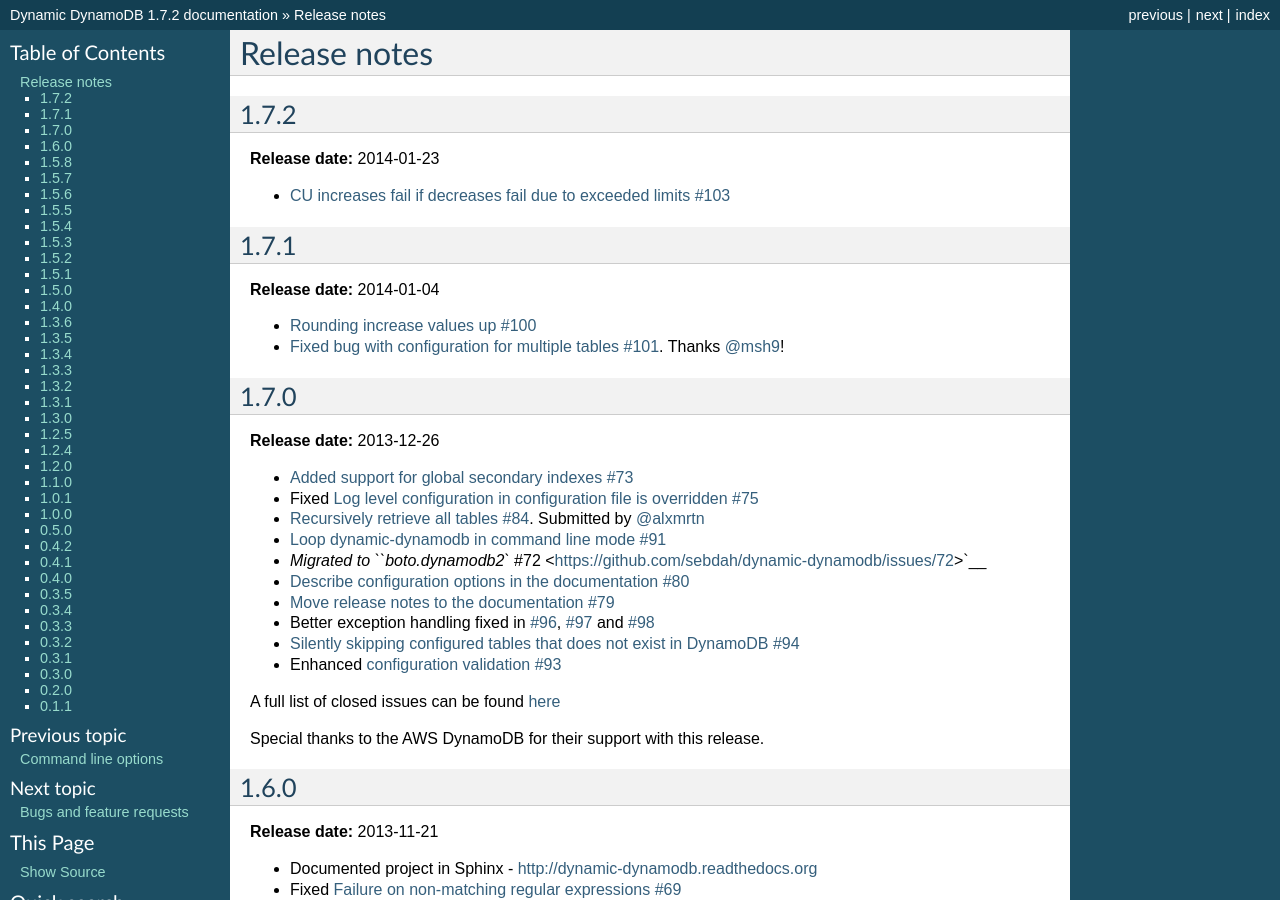
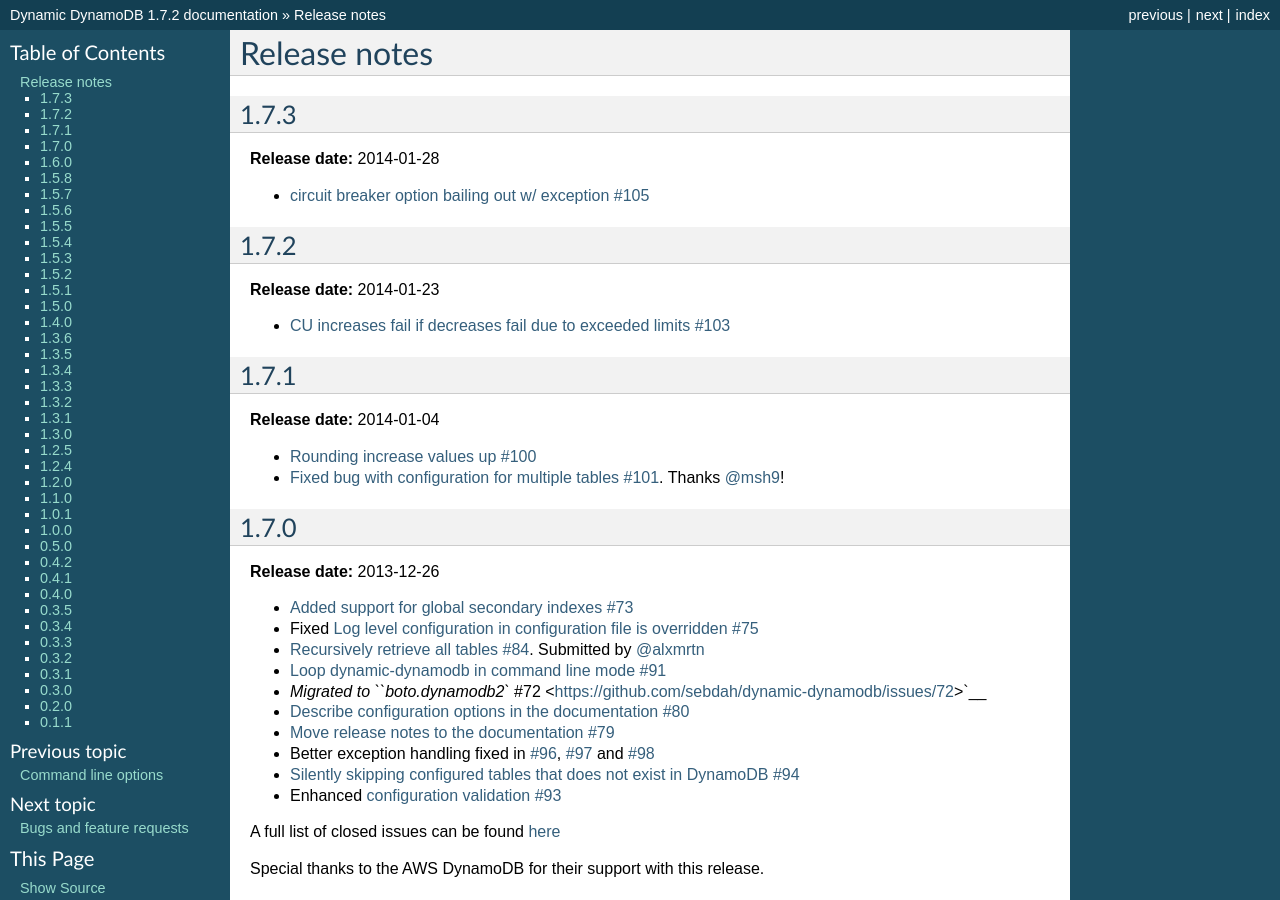
Before and after one commit to sebdah/dynamic-dynamodb, a Sphinx documentation site: the page built from docs/release_notes.rst, in a window 1280 px wide and 900 px high. Built offline with Sphinx 7.4.7, drawn with Linux system fonts in a browser that asks for light colours.

Commit message:
Updated release notes for #105

```diff
--- a/docs/release_notes.rst
+++ b/docs/release_notes.rst
@@ -1,5 +1,12 @@
 Release notes
 =============
+
+1.7.3
+-----
+
+**Release date:** 2014-01-28
+
+-  `circuit breaker option bailing out w/ exception #105 <https://github.com/sebdah/dynamic-dynamodb/issues/105>`__
 
 1.7.2
 -----
```
